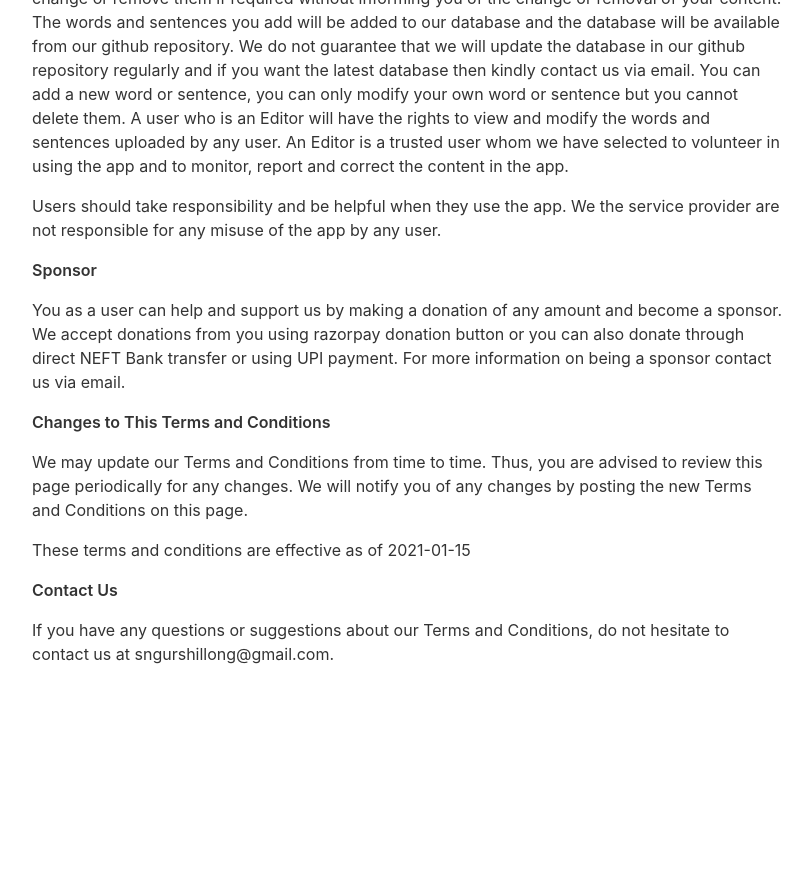
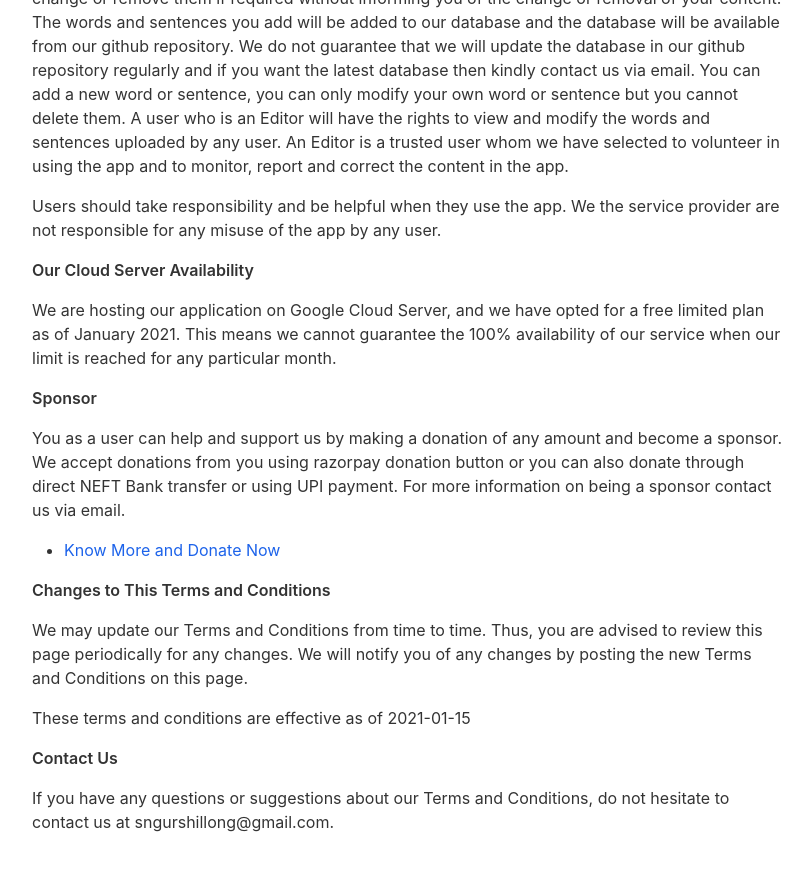
Before and after one commit to mdkp-hsg/Learn-Khasi-Website, a Jekyll site: the page built from _pages/terms.md, in a window 1280 px wide and 900 px high, scrolled down 1871 px. Shown: the top 871 px of the window, without its empty margins (233-1045 px from the left). Built offline with Jekyll 4.4.1, drawn with Linux system fonts in a browser that asks for light colours; nearby versions of some CDN libraries; before the commit the page ends 2607 px from its top, so only the background shows below that.

Commit message:
Update terms.md

```diff
--- a/_pages/terms.md
+++ b/_pages/terms.md
@@ -43,9 +43,15 @@ The words and sentences you add will be added to our database and the database w
 
 Users should take responsibility and be helpful when they use the app. We the service provider are not responsible for any misuse of the app by any user.
 
+**Our Cloud Server Availability**
+
+We are hosting our application on Google Cloud Server, and we have opted for a free limited plan as of January 2021. This means we cannot guarantee the 100% availability of our service when our limit is reached for any particular month.
+
 **Sponsor**
 
 You as a user can help and support us by making a donation of any amount and become a sponsor. We accept donations from you using razorpay donation button or you can also donate through direct NEFT Bank transfer or using UPI payment. For more information on being a sponsor contact us via email.
+
+- [Know More and Donate Now](https://learnkhasi.in/donate)
 
 **Changes to This Terms and Conditions**
 
```
